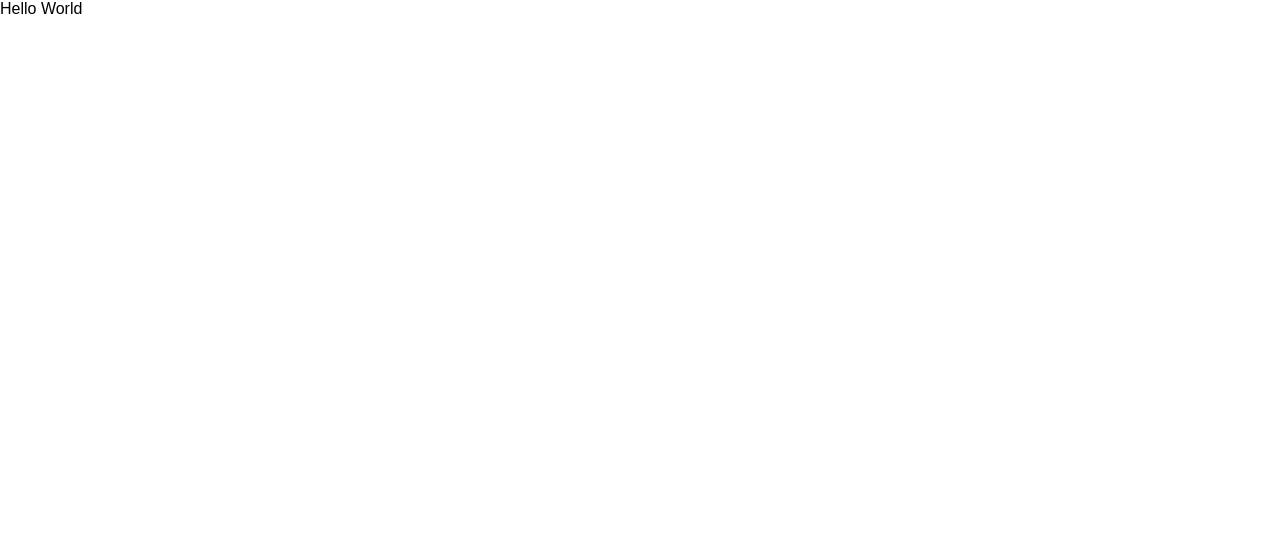
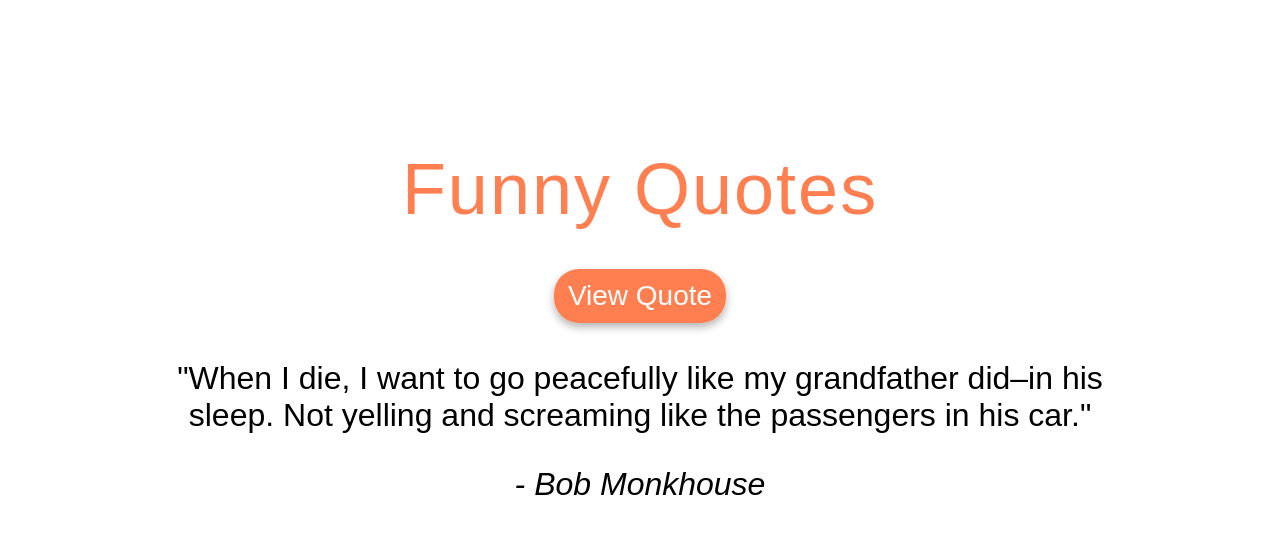
Before and after one commit to wavymav/funny-quotes, a React app: page / in a window 1280 px wide. Shown: the top 534 px of the page. Built offline with nearby package versions, Linux system fonts and the light colour scheme.

Commit message:
rendering initial components fine

```diff
--- a/src/components/App.jsx
+++ b/src/components/App.jsx
@@ -1,9 +1,34 @@
 import React from 'react';
+import QuoteButton from './QuoteButton';
+import Quote from './Quote';
 
-class App extends React.Component {
+export default class App extends React.Component {
+  constructor() {
+    super();
+    this.state = {
+      buttonText: 'View Quote',
+      quoteInfo: {
+        author: 'Bob Monkhouse',
+        quote: 'When I die, I want to go peacefully like my grandfather did–in his sleep. Not yelling and screaming like the passengers in his car.'
+      }
+    }
+  }
+
   render() {
-    return <div>Hello World</div>
+    return (
+      <div className="container">
+        <div className="row">
+          <div className="col col--2-of-2">
+            <h1>Funny Quotes</h1>
+          </div>
+          <div className="col col--6-of-12 col--centered button-center">
+            <QuoteButton buttonText={this.state.buttonText} />
+          </div>
+          <div className="col col--2-of-2">
+            <Quote quoteText={this.state.quoteInfo.quote} quoteAuthor={this.state.quoteInfo.author} />
+          </div>
+        </div>
+      </div>
+    );
   }
 }
-
-export default App
--- /dev/null
+++ b/src/components/Quote.jsx
@@ -0,0 +1,11 @@
+import React from 'react';
+
+export default class Quote extends React.Component {
+  render() {
+    return (
+      <div className="quote">
+        <p>"{this.props.quoteText}"</p><i>- {this.props.quoteAuthor}</i>
+      </div>
+    );
+  }
+}
--- /dev/null
+++ b/src/components/QuoteButton.jsx
@@ -0,0 +1,9 @@
+import React from 'react';
+
+export default class QuoteButton extends React.Component {
+  render() {
+    return (
+      <a className="button-cta">{this.props.buttonText}</a>
+    );
+  }
+}
```
